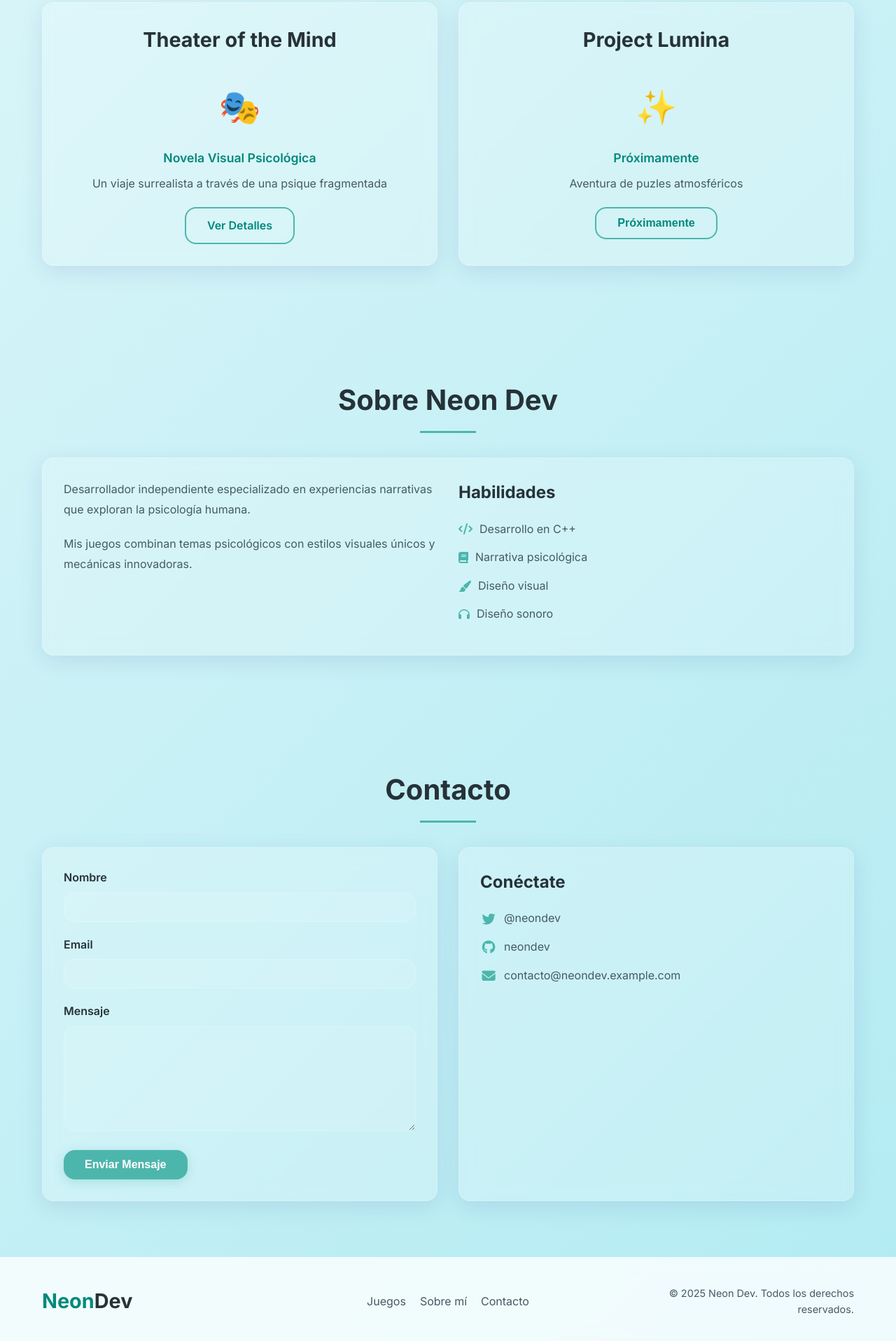
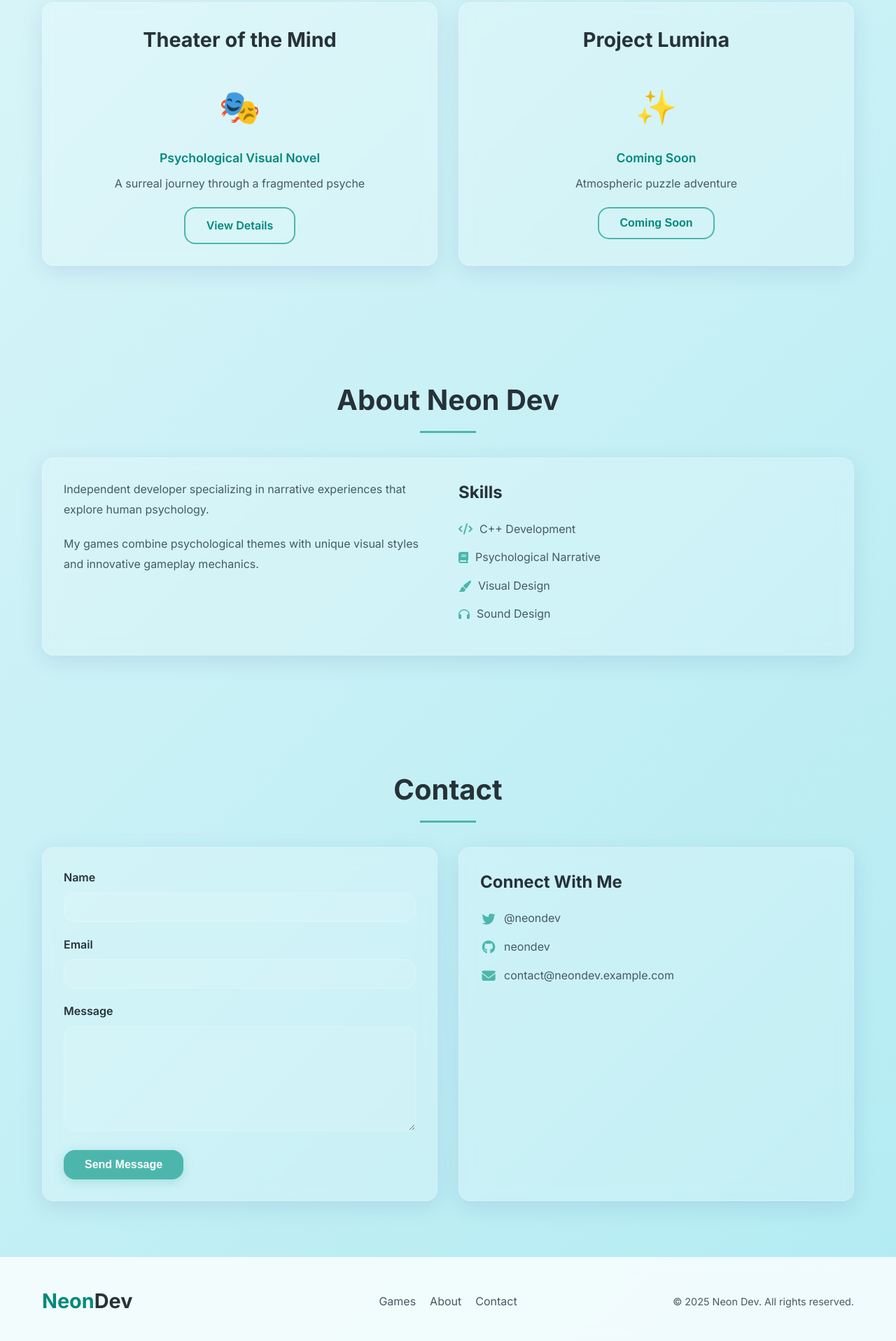
Before and after one commit to DEV-AdriBOT/Neon-Dev-Hub, a website built with webpack: page index.html in a window 1280 px wide. Shown: the part 771-2688 px from the top of the page at 70% size. Built offline with nearby package versions, Linux system fonts and the light colour scheme.

Commit message:
Changed language to english

```diff
--- a/index.html
+++ b/index.html
@@ -1,14 +1,14 @@
 <!doctype html>
-<html class="no-js" lang="es">
+<html class="no-js" lang="en">
 <head>
   <meta charset="utf-8">
   <meta name="viewport" content="width=device-width, initial-scale=1">
   <title>Neon Dev Apps Hub</title>
   <link rel="stylesheet" href="css/style.css">
-  <meta name="description" content="Hub oficial de juegos y proyectos de Neon Dev">
+  <meta name="description" content="Official hub for Neon Dev's game projects and creative works">
 
   <meta property="og:title" content="Neon Dev Apps Hub">
-  <meta property="og:description" content="Hub oficial de juegos y proyectos de Neon Dev">
+  <meta property="og:description" content="Official hub for Neon Dev's game projects and creative works">
   <meta property="og:type" content="website">
   <meta property="og:url" content="https://neondev.example.com">
   <meta property="og:image" content="https://neondev.example.com/img/social-preview.jpg">
@@ -40,9 +40,9 @@
 
     <nav class="main-nav">
       <ul>
-        <li><a href="#games" class="nav-link">Juegos</a></li>
-        <li><a href="#about" class="nav-link">Sobre mí</a></li>
-        <li><a href="#contact" class="nav-link">Contacto</a></li>
+        <li><a href="#games" class="nav-link">Games</a></li>
+        <li><a href="#about" class="nav-link">About</a></li>
+        <li><a href="#contact" class="nav-link">Contact</a></li>
       </ul>
     </nav>
   </div>
@@ -52,25 +52,25 @@
   <section id="hero" class="hero-section">
     <div class="container">
       <div class="hero-content">
-        <h2 class="hero-title">Experiencias Inmersivas</h2>
-        <p class="hero-text">Descubre mis juegos narrativos y psicológicos</p>
-        <a href="#games" class="btn btn-primary">Ver Juegos</a>
+        <h2 class="hero-title">Immersive Experiences</h2>
+        <p class="hero-text">Discover my narrative and psychological games</p>
+        <a href="#games" class="btn btn-primary">View Games</a>
       </div>
     </div>
   </section>
 
   <section id="games" class="games-section">
     <div class="container">
-      <h2 class="section-title">Mis Juegos</h2>
+      <h2 class="section-title">My Games</h2>
 
       <div class="games-grid">
         <article class="game-card glass-card">
           <div class="game-card-content">
             <h3>Theater of the Mind</h3>
             <div class="game-icon">🎭</div>
-            <p class="game-genre">Novela Visual Psicológica</p>
-            <p class="game-description">Un viaje surrealista a través de una psique fragmentada</p>
-            <a href="theater.html" class="btn btn-outline">Ver Detalles</a>
+            <p class="game-genre">Psychological Visual Novel</p>
+            <p class="game-description">A surreal journey through a fragmented psyche</p>
+            <a href="theater.html" class="btn btn-outline">View Details</a>
           </div>
         </article>
 
@@ -78,9 +78,9 @@
           <div class="game-card-content">
             <h3>Project Lumina</h3>
             <div class="game-icon">✨</div>
-            <p class="game-genre">Próximamente</p>
-            <p class="game-description">Aventura de puzles atmosféricos</p>
-            <button class="btn btn-outline" disabled>Próximamente</button>
+            <p class="game-genre">Coming Soon</p>
+            <p class="game-description">Atmospheric puzzle adventure</p>
+            <button class="btn btn-outline" disabled>Coming Soon</button>
           </div>
         </article>
       </div>
@@ -89,21 +89,21 @@
 
   <section id="about" class="about-section">
     <div class="container">
-      <h2 class="section-title">Sobre Neon Dev</h2>
+      <h2 class="section-title">About Neon Dev</h2>
 
       <div class="about-content glass-card">
         <div class="about-text">
-          <p>Desarrollador independiente especializado en experiencias narrativas que exploran la psicología humana.</p>
-          <p>Mis juegos combinan temas psicológicos con estilos visuales únicos y mecánicas innovadoras.</p>
+          <p>Independent developer specializing in narrative experiences that explore human psychology.</p>
+          <p>My games combine psychological themes with unique visual styles and innovative gameplay mechanics.</p>
         </div>
 
         <div class="skills">
-          <h3>Habilidades</h3>
+          <h3>Skills</h3>
           <ul class="skills-list">
-            <li><i class="fas fa-code"></i> Desarrollo en C++</li>
-            <li><i class="fas fa-book"></i> Narrativa psicológica</li>
-            <li><i class="fas fa-paint-brush"></i> Diseño visual</li>
-            <li><i class="fas fa-headphones"></i> Diseño sonoro</li>
+            <li><i class="fas fa-code"></i> C++ Development</li>
+            <li><i class="fas fa-book"></i> Psychological Narrative</li>
+            <li><i class="fas fa-paint-brush"></i> Visual Design</li>
+            <li><i class="fas fa-headphones"></i> Sound Design</li>
           </ul>
         </div>
       </div>
@@ -112,12 +112,12 @@
 
   <section id="contact" class="contact-section">
     <div class="container">
-      <h2 class="section-title">Contacto</h2>
+      <h2 class="section-title">Contact</h2>
 
       <div class="contact-content">
         <form id="contact-form" class="glass-card">
           <div class="form-group">
-            <label for="name">Nombre</label>
+            <label for="name">Name</label>
             <input type="text" id="name" name="name" required>
           </div>
 
@@ -127,15 +127,15 @@
           </div>
 
           <div class="form-group">
-            <label for="message">Mensaje</label>
+            <label for="message">Message</label>
             <textarea id="message" name="message" rows="5" required></textarea>
           </div>
 
-          <button type="submit" class="btn btn-primary">Enviar Mensaje</button>
+          <button type="submit" class="btn btn-primary">Send Message</button>
         </form>
 
         <div class="social-links glass-card">
-          <h3>Conéctate</h3>
+          <h3>Connect With Me</h3>
           <ul>
             <li>
               <a href="https://twitter.com/neondev" target="_blank" rel="noopener">
@@ -148,8 +148,8 @@
               </a>
             </li>
             <li>
-              <a href="mailto:contacto@neondev.example.com">
-                <i class="fas fa-envelope"></i> contacto@neondev.example.com
+              <a href="mailto:contact@neondev.example.com">
+                <i class="fas fa-envelope"></i> contact@neondev.example.com
               </a>
             </li>
           </ul>
@@ -168,14 +168,14 @@
 
       <div class="footer-links">
         <ul>
-          <li><a href="#games">Juegos</a></li>
-          <li><a href="#about">Sobre mí</a></li>
-          <li><a href="#contact">Contacto</a></li>
+          <li><a href="#games">Games</a></li>
+          <li><a href="#about">About</a></li>
+          <li><a href="#contact">Contact</a></li>
         </ul>
       </div>
 
       <div class="footer-legal">
-        <p>&copy; <span id="year"></span> Neon Dev. Todos los derechos reservados.</p>
+        <p>&copy; <span id="year"></span> Neon Dev. All rights reserved.</p>
       </div>
     </div>
   </div>
```
